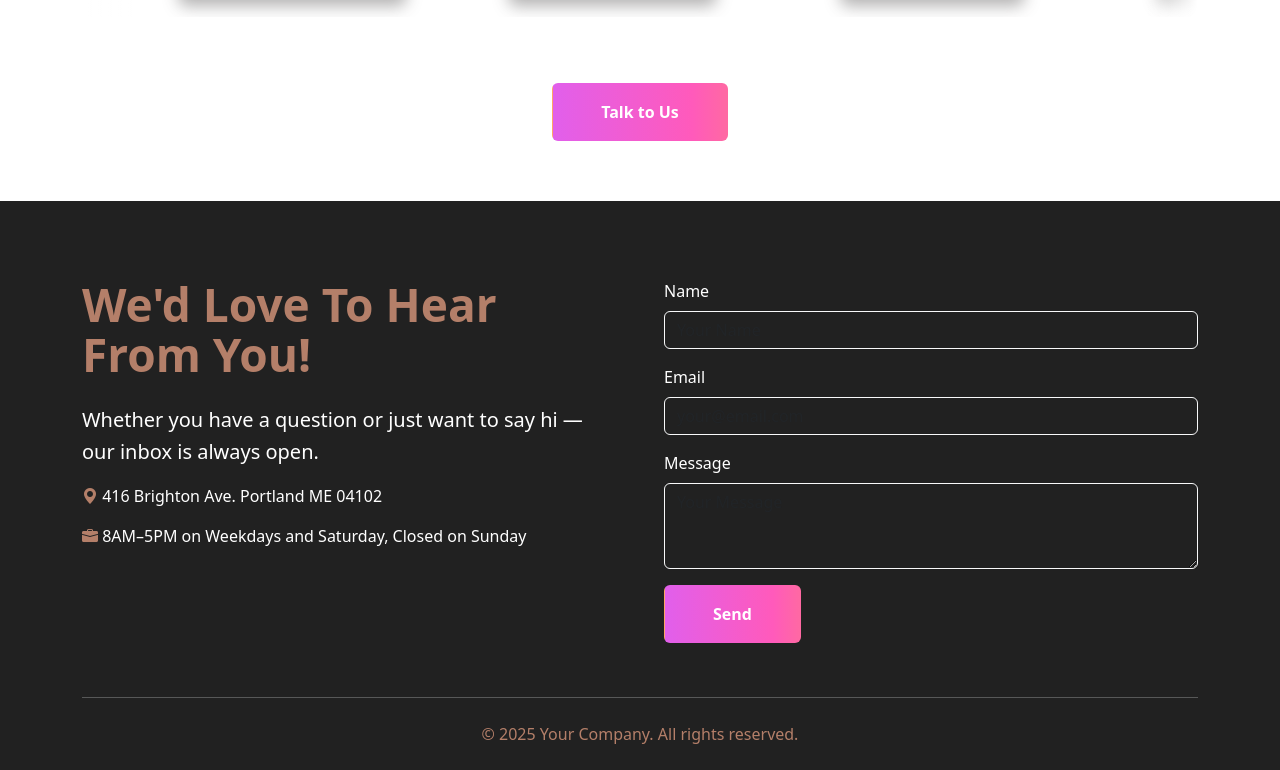
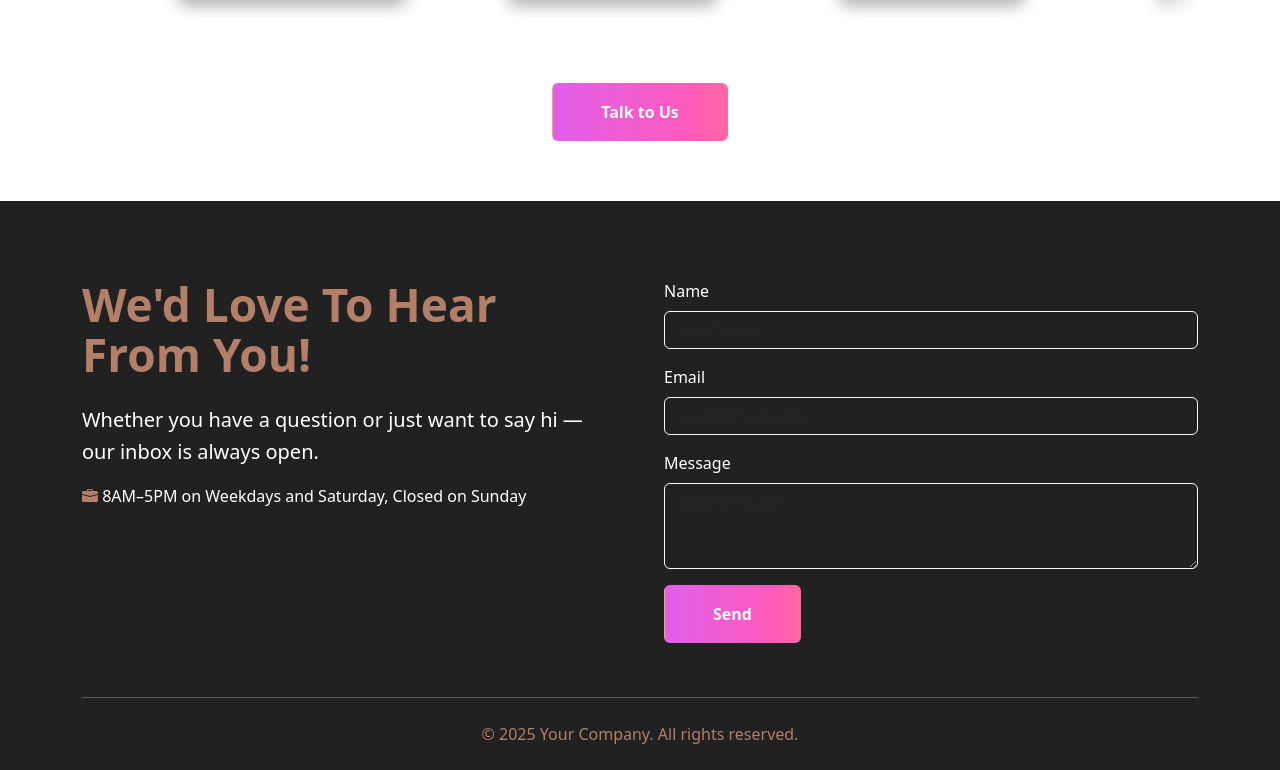
Before and after one commit to impaintingpro/MAYKS-SERVICES, a React (Create React App) app in the folder mayks-services-paage/: page / in a window 1280 px wide. Shown: the part 3224-3994 px from the top of the page. Built offline with nearby package versions, Linux system fonts and the light colour scheme; a web font is replaced by a local one.

Commit message:
address removal

```diff
--- a/mayks-services-paage/src/components/contactus.jsx
+++ b/mayks-services-paage/src/components/contactus.jsx
@@ -46,10 +46,6 @@ const ContactUs = () => {
             <h1 className="mb-4 footer-text">We'd Love To Hear From You!</h1>
             <p className="lead fw-normal">
               Whether you have a question or just want to say hi — our inbox is always open.
-            </p>
-            <p>
-              <i className="bi bi-geo-alt-fill" style={{ color: '#B47F69' }}></i>{' '}
-              416 Brighton Ave. Portland ME 04102
             </p>
             <p>
               <i className="bi bi-briefcase-fill" style={{ color: '#B47F69' }}></i>{' '}
```
Also changed, not shown: 7 other files (tests, documents, lock files or other folders).
